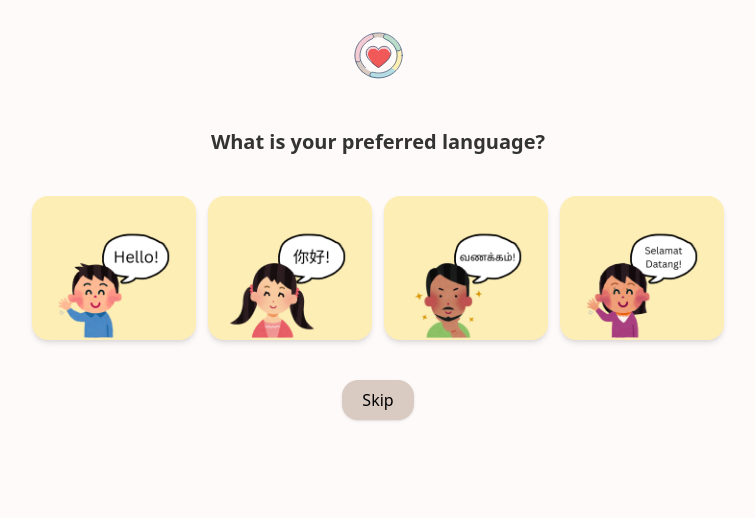
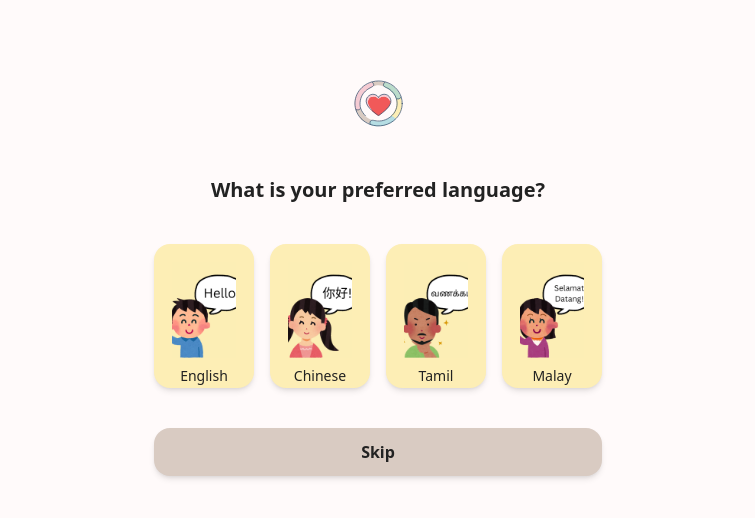
Before and after one commit to magentaong/BefriendersCircle, a React (Vite) app in the folder client/: page /onboarding in a window 1280 px wide. Shown: the top 518 px of the page, without its empty margins (262-1017 px from the left). Built offline with nearby package versions, Linux system fonts and the light colour scheme; sample sign-in values are in the browser's storage.

Commit message:
Update Onboarding.tsx

```diff
--- a/client/src/pages/Onboarding.tsx
+++ b/client/src/pages/Onboarding.tsx
@@ -34,26 +34,27 @@ export default function Onboarding() {
   };
 
   return (
-    <main className="flex flex-col items-center gap-10 p-6">
-      <img src="/ESC.svg" alt="Logo" className="w-16" />
-      <h2 className="text-xl font-semibold">What is your preferred language?</h2>
+    <main className="flex flex-col items-center gap-8 md:gap-10 p-4 md:p-6 max-w-4xl mx-auto">
+      <img src="/ESC.svg" alt="Logo" className="w-12 md:w-16 mt-8 md:mt-12" />
+      <h2 className="text-lg md:text-xl font-semibold text-charcoal">What is your preferred language?</h2>
 
-      <div className="grid grid-cols-2 sm:grid-cols-4 gap-3">
+      <div className="grid grid-cols-2 sm:grid-cols-4 gap-3 md:gap-4 w-full max-w-md">
         {languages.map((lang) => (
           <button
             key={lang.label}
-            className={`rounded-2xl shadow-md bg-canary flex flex-col items-center outline-none border-2 px-5 pt-5 ${
-              selected === lang.label ? "border-[#964B00]" : "border-transparent"
+            className={`rounded-2xl shadow-md bg-canary flex flex-col items-center outline-none border-2 px-3 md:px-4 pt-3 md:pt-4 ${
+              selected === lang.label ? "border-charcoal" : "border-transparent"
             }`}
             onClick={() => setSelected(lang.label)}
           >
-            <img src={lang.img} alt={lang.label} className="w-30 h-30 object-cover" />
+            <img src={lang.img} alt={lang.label} className="w-20 h-20 md:w-24 md:h-24 object-cover" />
+            <span className="text-xs md:text-sm text-charcoal mt-2">{lang.label}</span>
           </button>
         ))}
       </div>
 
       <button
-        className="bg-latte text-black px-5 py-2 rounded-2xl shadow hover:brightness-95"
+        className="bg-latte text-charcoal px-4 md:px-6 py-2 md:py-3 rounded-2xl shadow-md hover:brightness-95 font-semibold w-full max-w-md"
         onClick={handleSelect}
         disabled={!selected}
       >
@@ -62,4 +63,3 @@ export default function Onboarding() {
     </main>
   );
 }
-//TODO: I'm p sure galaxy fold 5 messes up the responsiveness here.. SCREW THAT PHONE MODEL HMPH
```
